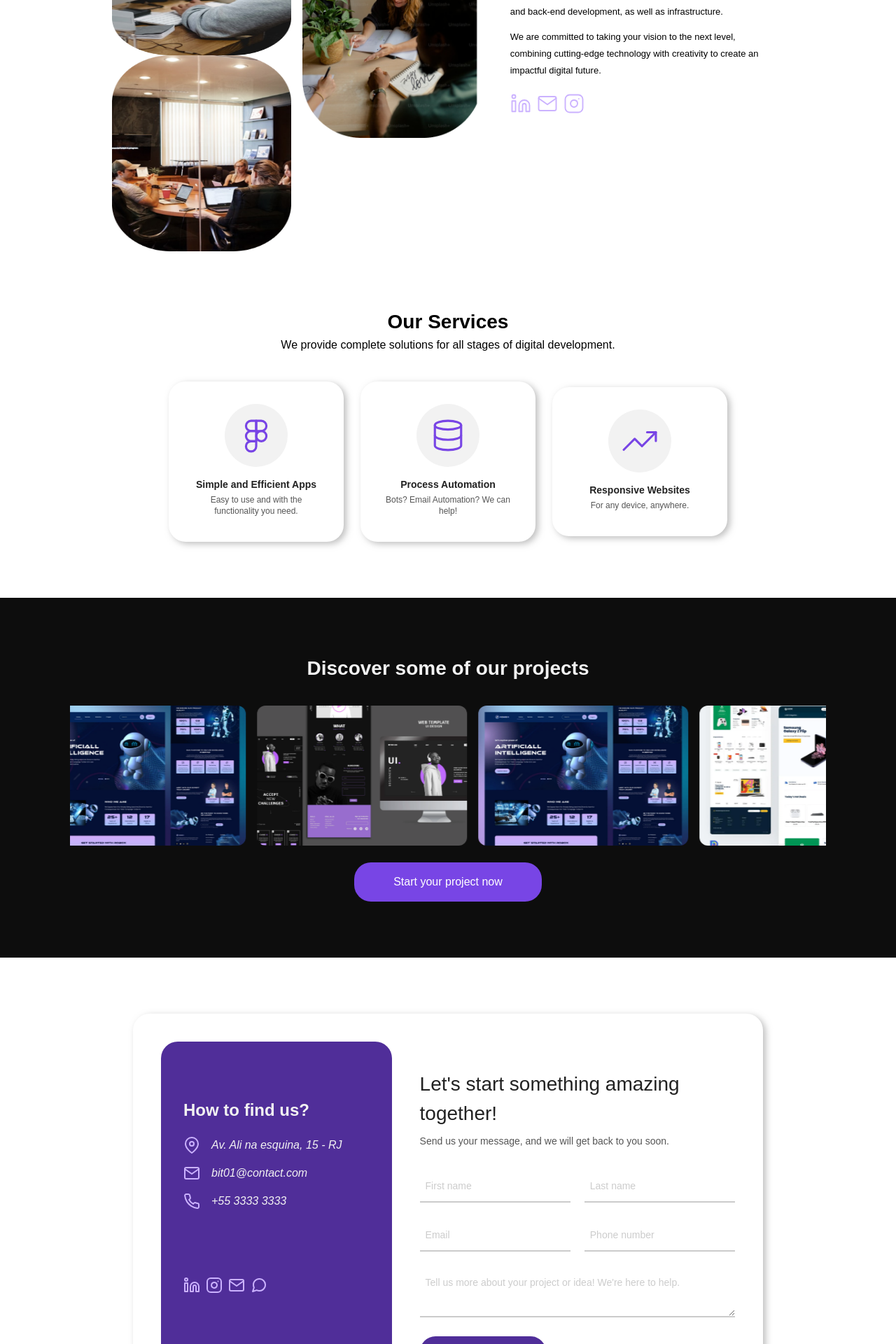
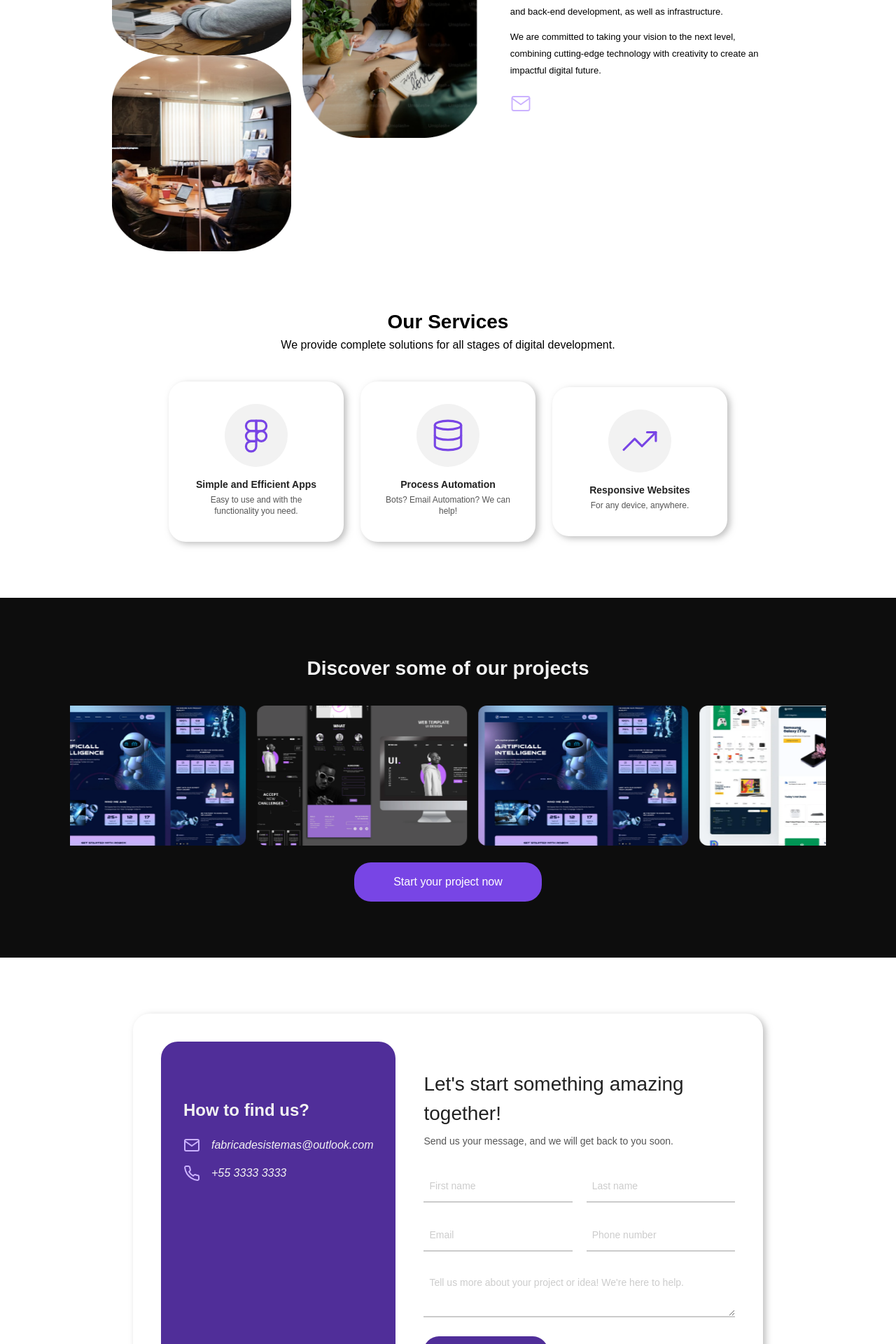
Before and after one commit to Fabrica-de-sistemas/01bit-site, a React (Vite) app: page / in a window 1280 px wide. Shown: the part 840-2760 px from the top of the page at 70% size. Built offline with nearby package versions, Linux system fonts and the light colour scheme; what tailwindcss-animated would draw is missing.

Commit message:
V0.1.2 - Alguns pequenos consertos, como cor de botão, tooltip e remoção de botões

```diff
--- a/src/Components/HeroParticles.jsx
+++ b/src/Components/HeroParticles.jsx
@@ -37,7 +37,7 @@ const HeroParticles = () => {
       this.posX += ((this.mouseX / (this.staticity / this.magnetism)) - this.posX) / this.smoothFactor;
       this.posY += ((this.mouseY / (this.staticity / this.magnetism)) - this.posY) / this.smoothFactor;
 
-      if (this.translateY + this.posY < -100 || this.translateX + this.posX < 0 || this.translateX + this.posX > this.canvasWidth) {
+      if (this.translateY + this.posY < -100 || this.translateX + this.posX > this.canvasWidth) {
         this.randomise(this.number);
         this.translateY = this.canvasHeight;
       }
--- a/src/Components/SocialMedias.jsx
+++ b/src/Components/SocialMedias.jsx
@@ -7,7 +7,7 @@ import { Linkedin } from "react-feather";
 const EmailButtonLink = (props) => {
   return (
     <Tooltip title="E-mail">
-      <a href="">
+      <a href="mailto:fabricadesistemas@outlook.com">
         <Mail {...props}/>
       </a>
     </Tooltip>
--- a/src/Pages/About.jsx
+++ b/src/Pages/About.jsx
@@ -63,7 +63,7 @@ const About = () => {
       className="flex flex-col mt-20 px-10 max-w-[540px] mx-auto md:max-w-[1040px] lg:flex-row lg:gap-16"
     >
       <div className="card global flex flex-col md:flex-row md:gap-4 lg:gap-8">
-        <div className="grid grid-cols-2 gap-4 md:w-2/3 lg:w-2/3">
+        <div className="grid grid-cols-2 gap-4 md:w-2/3 lg:w-2/3 hidden md:grid">
           <div>
             <img
               src="src/assets/imgs/Image01.png"
@@ -84,6 +84,7 @@ const About = () => {
             />
           </div>
         </div>
+
         <div className="w-full md:w-1/2 bg-gray-200 p-2 rounded-md mt-4">
           <h2 className="text-center font-bold text-[28px] mb-5 select-none">
             {t('about.title')}
@@ -95,21 +96,21 @@ const About = () => {
             {t('about.paragraph2')}
           </p>
           <div className="flex items-center justify-start gap-2 mt-5">
-            <LinkedinButtonLink
+            {/* <LinkedinButtonLink
               size={30}
               strokeWidth={1.5}
               className="hidden md:block text-primary-02 hover:text-primary-01 select-none"
-            />
+            /> */}
             <EmailButtonLink
               size={30}
               strokeWidth={1.5}
               className="hidden md:block text-primary-02 hover:text-primary-01 select-none"
             />
-            <InstagramButtonLink
+            {/* <InstagramButtonLink
               size={30}
               strokeWidth={1.5}
               className="hidden md:block text-primary-02 hover:text-primary-01 select-none"
-            />
+            /> */}
           </div>
         </div>
       </div>
--- a/src/Pages/ContactUs.jsx
+++ b/src/Pages/ContactUs.jsx
@@ -69,19 +69,19 @@ const ContactUs = () => {
                 {t('contactUs.howToFindUs')}
               </h2>
               <address className="flex flex-col gap-4 text-white">
-                <div className="flex items-center gap-4">
+                {/* <div className="flex items-center gap-4">
                   <MapPin className="text-primary-02" />
                   <span className="font-light select-none">
                     {t('contactUs.address')}
                   </span>
-                </div>
+                </div> */}
                 <div className="flex items-center gap-4">
                   <Mail className="text-primary-02" />
                   <a
-                    href="mailto:bit01@contact.com"
+                    href="mailto:fabricadesistemas@outlook.com"
                     className="font-light select-none"
                   >
-                    {t('contactUs.email')}
+                    fabricadesistemas@outlook.com
                   </a>
                 </div>
                 <div className="flex items-center gap-4">
@@ -93,7 +93,7 @@ const ContactUs = () => {
               </address>
             </div>
             <div className="flex gap-2 mt-24">
-              <LinkedinButtonLink className="text-primary-02 hover:text-grayColors-01 select-none" />
+              {/* <LinkedinButtonLink className="text-primary-02 hover:text-grayColors-01 select-none" />
               <InstagramButtonLink className="text-primary-02 hover:text-grayColors-01 select-none" />
               <EmailButtonLink className="text-primary-02 hover:text-grayColors-01 select-none" />
               <a
@@ -104,6 +104,7 @@ const ContactUs = () => {
               >
                 <MessageCircle size={24} />
               </a>
+              */}
             </div>
           </div>
 
--- a/src/Pages/Header.jsx
+++ b/src/Pages/Header.jsx
@@ -216,13 +216,15 @@ const Header = () => {
         </section>
       </header>
       {showScrollTopButton && (
+        <Tooltip title={t('header.top')} arrow placement='left'>
         <button
-          className="fixed bottom-6 right-6 p-3 bg-primary-01 rounded-full shadow-lg hover:bg-primary-02 transition duration-300"
+          className="fixed bottom-6 right-6 p-3 bg-primary-01 rounded-full shadow-lg z-20 hover:bg-primary-02 transition duration-300"
           onClick={scrollToTop}
           aria-label="Scroll to top"
         >
-          <ArrowUpCircle size={24} className="text-white" />
+          <ArrowUpCircle size={24} stroke='#fff' />
         </button>
+        </Tooltip>
       )}
     </>
   );
--- a/src/index.css
+++ b/src/index.css
@@ -71,7 +71,7 @@ header nav a:hover {
 .burger-menu {
   background-color: var(--color-back);
   color: var(--color-header-text);
-  border: 1px solid var(--color-border);
+  border: none;
   transition: background-color 0.3s ease, color 0.3s ease;
 }
 
--- a/src/locales/en.json
+++ b/src/locales/en.json
@@ -4,7 +4,8 @@
     "about": "About",
     "services": "Services",
     "projects": "Projects",
-    "contact": "Request quote"
+    "contact": "Request quote",
+    "top": "Go to top"
   },
   "home": {
     "heading": "Transforming Ideas into Innovative Solutions",
--- a/src/locales/pt.json
+++ b/src/locales/pt.json
@@ -4,7 +4,8 @@
     "about": "Sobre",
     "services": "Serviços",
     "projects": "Projetos",
-    "contact": "Solicite orçamento"
+    "contact": "Solicite orçamento",
+    "top": "Voltar ao topo"
   },
   "home": {
     "heading": "Transformando Ideias em Soluções Inovadoras",
```
